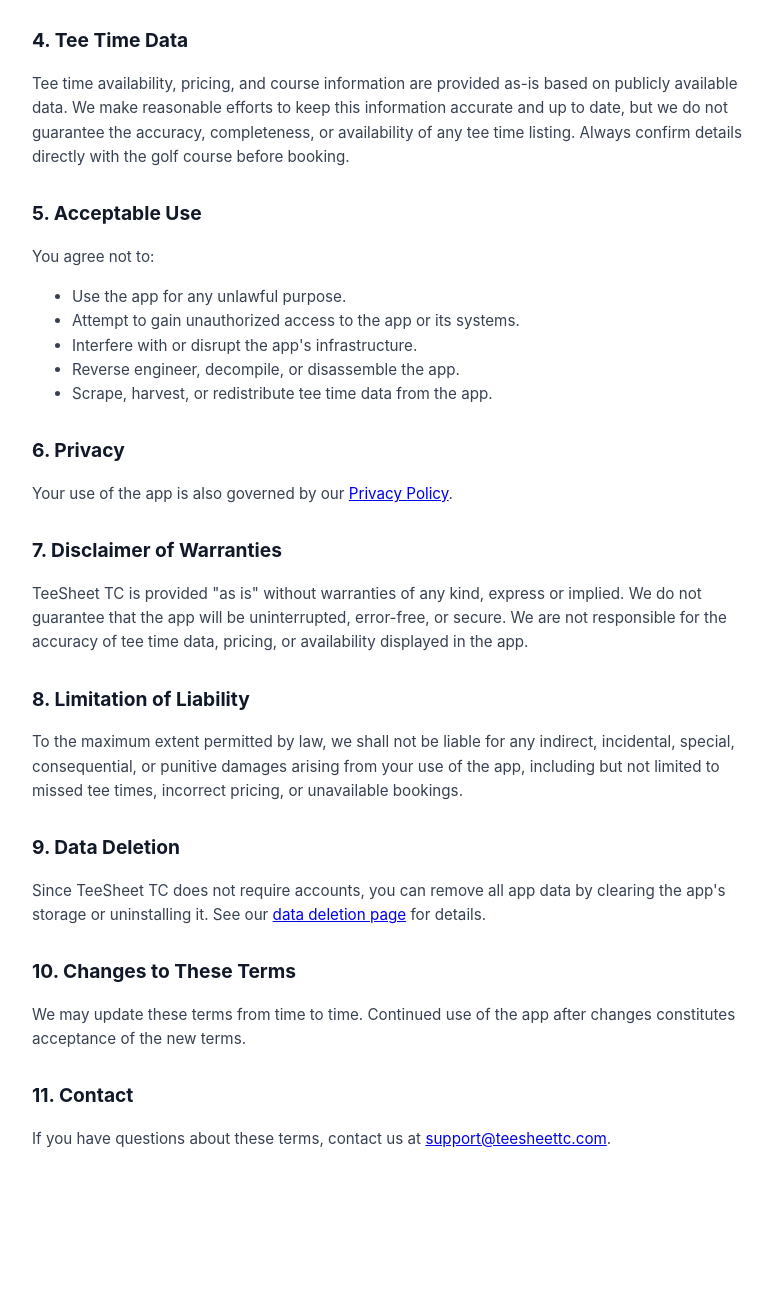
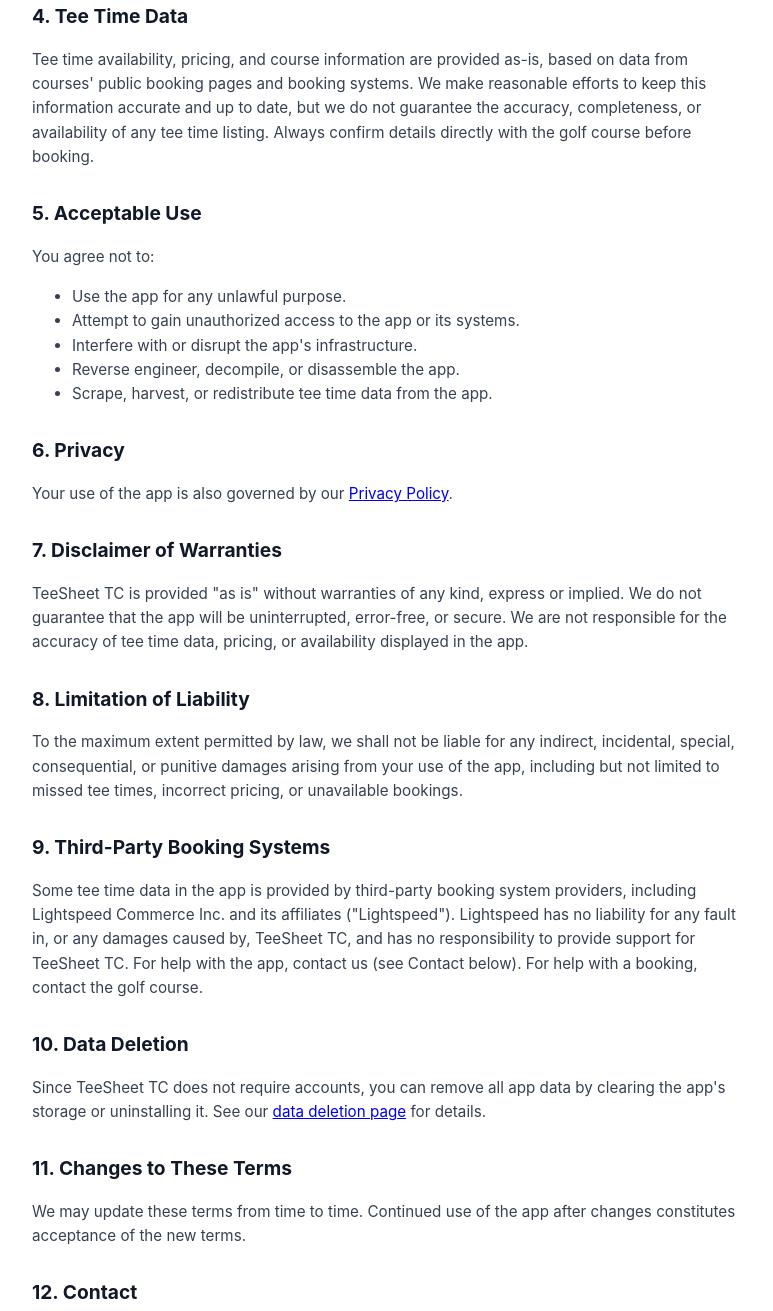
Before and after one commit to Ribby21/teesheettc-site, a plain HTML site: page terms.html in a window 1280 px wide. Shown: the part 847-2158 px from the top of the page, without its empty margins (248-1021 px from the left). Before the commit the page ends 2037 px from the top, so only its background shows below. Drawn offline with Linux system fonts and the light colour scheme.

Commit message:
Terms: Lightspeed liability/support exemption (draft, not published)
The Lightspeed API License Agreement (developers.lightspeedhq.com/terms,
effective May 20, 2025), section "Relationship with Merchants",
requires our user agreement to exempt Lightspeed from all liability for
faults in or damages caused by the app, and from any responsibility to
support it. Adds section 9 for that and drops "publicly available" from
sections 1 and 4, which won't be accurate once some data comes through
the Partner API.

Co-Authored-By: Claude Opus 5.5 <noreply@anthropic.com>

```diff
--- a/terms.html
+++ b/terms.html
@@ -35,7 +35,7 @@
   <p>By using TeeSheet TC ("the app"), you agree to these terms. If you do not agree, do not use the app.</p>
 
   <h2>1. Description of Service</h2>
-  <p>TeeSheet TC aggregates publicly available golf tee times from courses in the Twin Cities metropolitan area and displays them in a single searchable interface. When you tap a tee time, you are directed to the course's own booking page. We do not handle bookings, payments, or reservations ourselves.</p>
+  <p>TeeSheet TC aggregates golf tee times from courses in the Twin Cities metropolitan area and displays them in a single searchable interface. When you tap a tee time, you are directed to the course's own booking page. We do not handle bookings, payments, or reservations ourselves.</p>
 
   <h2>2. No Account Required</h2>
   <p>TeeSheet TC does not require you to create an account. All preferences and favorites are stored locally on your device. Subscription status is managed through your App Store or Play Store account.</p>
@@ -50,7 +50,7 @@
   </ul>
 
   <h2>4. Tee Time Data</h2>
-  <p>Tee time availability, pricing, and course information are provided as-is based on publicly available data. We make reasonable efforts to keep this information accurate and up to date, but we do not guarantee the accuracy, completeness, or availability of any tee time listing. Always confirm details directly with the golf course before booking.</p>
+  <p>Tee time availability, pricing, and course information are provided as-is, based on data from courses' public booking pages and booking systems. We make reasonable efforts to keep this information accurate and up to date, but we do not guarantee the accuracy, completeness, or availability of any tee time listing. Always confirm details directly with the golf course before booking.</p>
 
   <h2>5. Acceptable Use</h2>
   <p>You agree not to:</p>
@@ -71,13 +71,16 @@
   <h2>8. Limitation of Liability</h2>
   <p>To the maximum extent permitted by law, we shall not be liable for any indirect, incidental, special, consequential, or punitive damages arising from your use of the app, including but not limited to missed tee times, incorrect pricing, or unavailable bookings.</p>
 
-  <h2>9. Data Deletion</h2>
+  <h2>9. Third-Party Booking Systems</h2>
+  <p>Some tee time data in the app is provided by third-party booking system providers, including Lightspeed Commerce Inc. and its affiliates ("Lightspeed"). Lightspeed has no liability for any fault in, or any damages caused by, TeeSheet TC, and has no responsibility to provide support for TeeSheet TC. For help with the app, contact us (see Contact below). For help with a booking, contact the golf course.</p>
+
+  <h2>10. Data Deletion</h2>
   <p>Since TeeSheet TC does not require accounts, you can remove all app data by clearing the app's storage or uninstalling it. See our <a href="delete-account.html">data deletion page</a> for details.</p>
 
-  <h2>10. Changes to These Terms</h2>
+  <h2>11. Changes to These Terms</h2>
   <p>We may update these terms from time to time. Continued use of the app after changes constitutes acceptance of the new terms.</p>
 
-  <h2>11. Contact</h2>
+  <h2>12. Contact</h2>
   <p>If you have questions about these terms, contact us at <a href="mailto:support@teesheettc.com">support@teesheettc.com</a>.</p>
 </body>
 </html>
```
